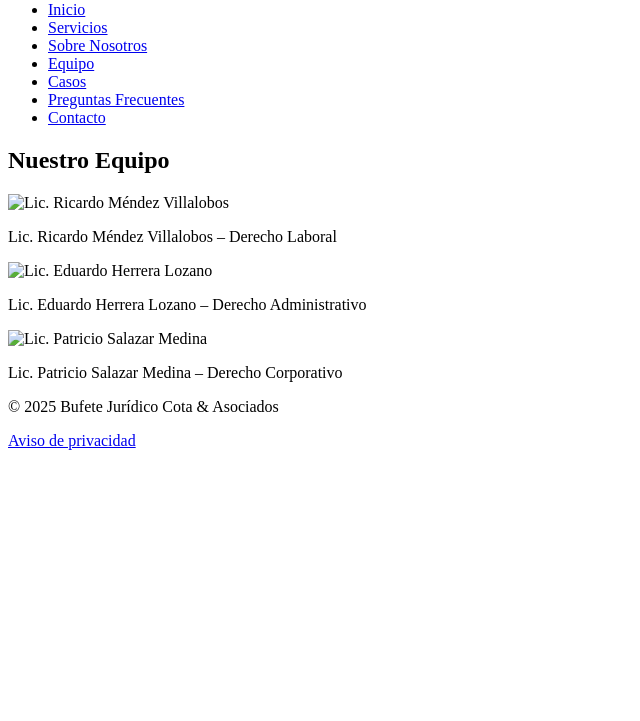
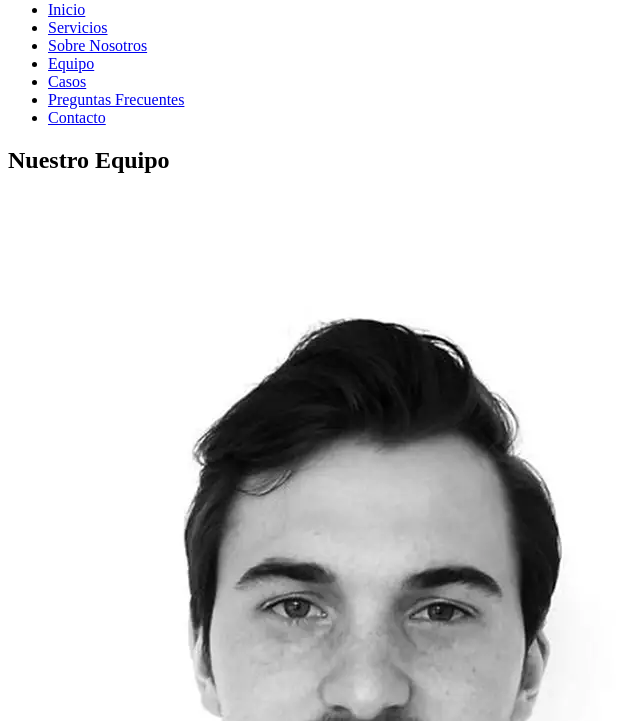
Before and after one commit to jaco20-hue/programacion-web-5to-jaimes, a plain HTML site: page views/equipo.html in a window 1280 px wide. Shown: the part 79-800 px from the top of the page, without its empty margins (0-640 px from the left). Drawn offline with Linux system fonts and the light colour scheme.

Commit message:
Update equipo.html

```diff
--- a/views/equipo.html
+++ b/views/equipo.html
@@ -26,11 +26,11 @@
 
 <section>
   <h2>Nuestro Equipo</h2>
-  <img src="assets/img/abogado3.webp" alt="Lic. Ricardo Méndez Villalobos">
+  <img src="../assets/img/abogado3.webp" alt="Lic. Ricardo Méndez Villalobos">
   <p>Lic. Ricardo Méndez Villalobos – Derecho Laboral</p>
-  <img src="assets/img/abogado2.webp" alt="Lic. Eduardo Herrera Lozano">
+  <img src="../assets/img/abogado2.webp" alt="Lic. Eduardo Herrera Lozano">
   <p>Lic. Eduardo Herrera Lozano – Derecho Administrativo</p>
-  <img src="assets/img/abogado1.webp" alt="Lic. Patricio Salazar Medina">
+  <img src="../assets/img/abogado1.webp" alt="Lic. Patricio Salazar Medina">
   <p>Lic. Patricio Salazar Medina – Derecho Corporativo</p>
 </section>
 
```
